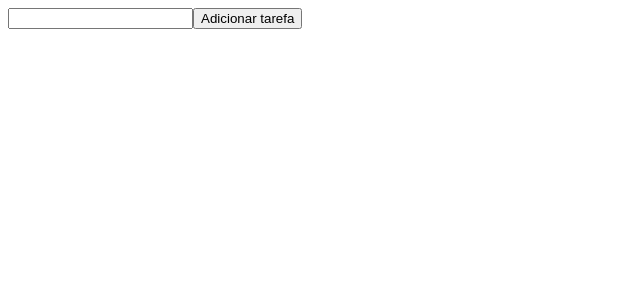
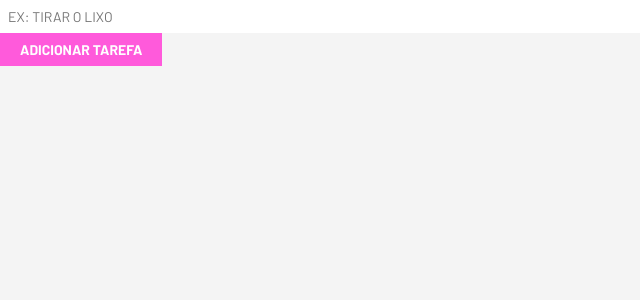
Before and after one commit to F4ELL/React-To-Do, a React (Create React App) app: page / in a window 1280 px wide. Shown: the top 300 px of the page, without its empty margins (0-640 px from the left). Built offline with nearby package versions, Linux system fonts and the light colour scheme.

Commit message:
feat: styling buttons

```diff
--- a/public/index.html
+++ b/public/index.html
@@ -24,6 +24,7 @@
       work correctly both with client-side routing and a non-root public URL.
       Learn how to configure a non-root public URL by running `npm run build`.
     -->
+    <link href="https://fonts.googleapis.com/css2?family=Barlow:ital,wght@0,100;0,200;0,300;0,400;0,500;0,600;0,700;0,800;0,900;1,100;1,200;1,300;1,400;1,500;1,600;1,700;1,800;1,900&display=swap" rel="stylesheet">
     <title>React App</title>
   </head>
   <body>
--- a/src/App.js
+++ b/src/App.js
@@ -1,5 +1,6 @@
 import React, { useState } from 'react'
 import { Inputbar, Button, List } from './components';
+import { GlobalStyle } from './components/GlobalStyles/GlobalStyles';
 
 
 function App() {
@@ -17,7 +18,8 @@ function App() {
 
   return (
     <>
-      <Inputbar handleTextTask={setTask}/>
+      <GlobalStyle />
+      <Inputbar handleTextTask={setTask} placeholder="Ex: Tirar o lixo"/>
       <Button textButton="Adicionar tarefa" handleButton={() => createTask()} />
       <List allTasks={listTasks} />
     </>
--- a/src/components/Button/StyledButton.js
+++ b/src/components/Button/StyledButton.js
@@ -1,5 +1,18 @@
 import styled from 'styled-components'
 
 export const StyledButton = styled.button`
+    background-color: #FF5ADB;
+    border: none;
+    color: #FFF;
+    padding: 8px 20px;
+    text-transform: uppercase;
+    font-size: 14px;
+    font-weight: 700;
+    cursor: pointer;
+    transition: 0.2s ease-out;
 
+    &:hover{
+        background-color: #ff29d0;
+        transition: 0.2s ease-out;
+    }
 `;
--- a/src/components/Check/StyledCheck.js
+++ b/src/components/Check/StyledCheck.js
@@ -1,5 +1,8 @@
 import styled from 'styled-components';
 
 export const StyledCheck = styled.button`
-
+    background-color: #5AFF74;
+    color: #FFF;
+    border: none;
+    cursor: pointer;
 `;
--- a/src/components/Delete/StyledDelete.js
+++ b/src/components/Delete/StyledDelete.js
@@ -1,5 +1,8 @@
 import styled from 'styled-components';
 
 export const StyledDelete = styled.button`
-
+    background-color: #FF5A5A;
+    color: #FFF;
+    border: none;
+    cursor: pointer;
 `;
--- /dev/null
+++ b/src/components/GlobalStyles/GlobalStyles.js
@@ -0,0 +1,13 @@
+import { createGlobalStyle } from 'styled-components';
+
+export const GlobalStyle = createGlobalStyle`
+    *{
+        box-sizing: border-box;
+        padding: 0;
+        margin: 0;
+        font-family: 'Barlow', sans-serif;
+    }
+    body{
+        background-color: #F4F4F4;
+    }
+`;
--- a/src/components/Input/StyledInput.js
+++ b/src/components/Input/StyledInput.js
@@ -1,5 +1,11 @@
 import styled from 'styled-components'
 
 export const Input = styled.input`
-
+    width: 100%;
+    font-size: 14px;
+    padding: 8px;
+    color: #868686;
+    border: none;
+    outline: none;
+    text-transform: uppercase;
 `;
--- a/src/components/Input/index.js
+++ b/src/components/Input/index.js
@@ -1,11 +1,11 @@
 import React from 'react'
 import { Input } from './StyledInput';
 
-export const Inputbar = ({ handleTextTask }) => {
+export const Inputbar = ({ handleTextTask, placeholder }) => {
 
     return (
         <>
-            <Input onChange={({ target }) => handleTextTask(target.value)}/>
+            <Input onChange={({ target }) => handleTextTask(target.value)} placeholder={placeholder}/>
         </>
     )
 }
--- a/src/components/List/StyledList.js
+++ b/src/components/List/StyledList.js
@@ -1,5 +1,8 @@
 import styled from 'styled-components'
 
 export const StyledList = styled.ul`
-
+    list-style: none;
+    text-transform: uppercase;
+    color: #868686;
+    padding: 8px;
 `;
```
